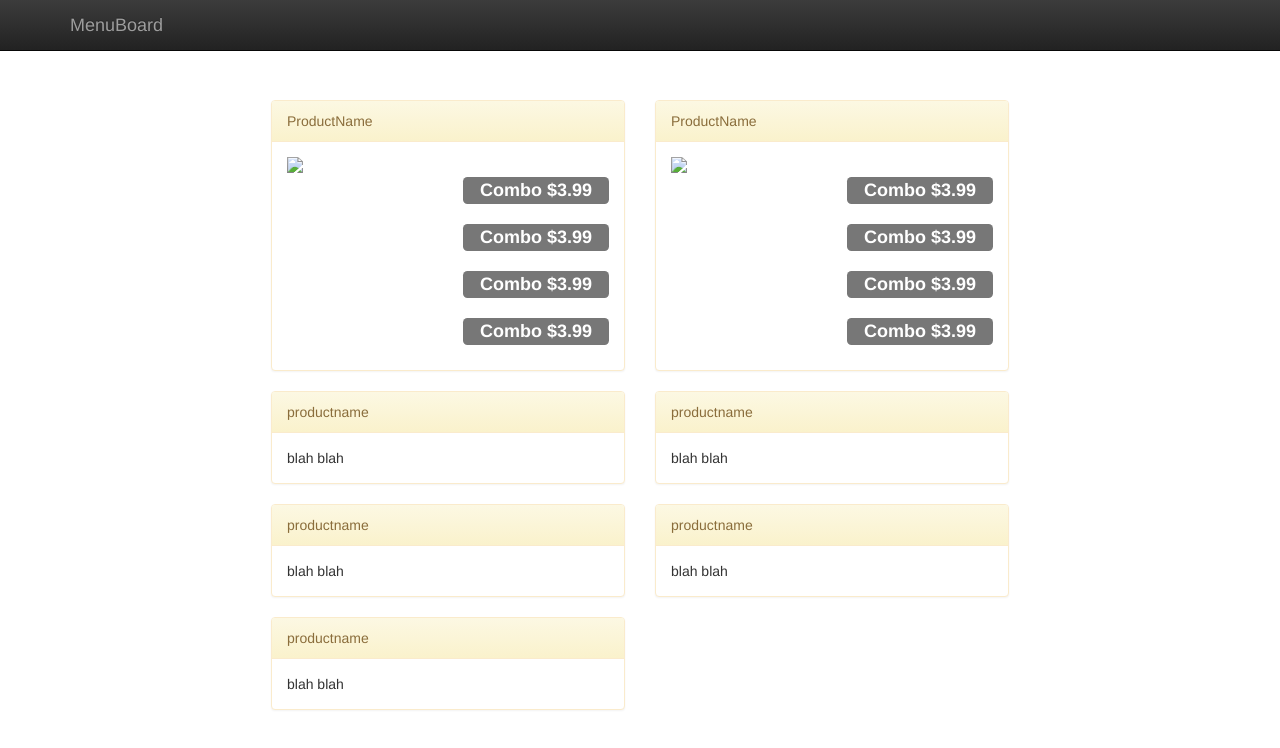
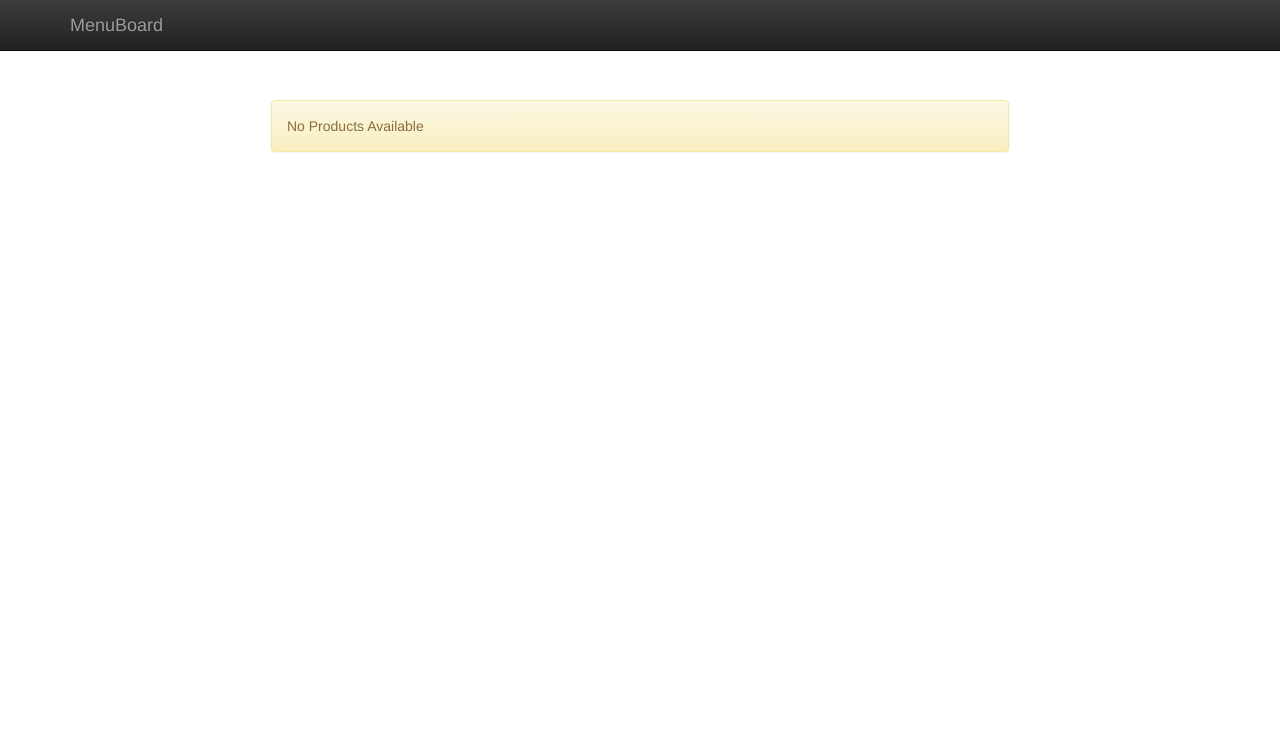
Before and after one commit to superchair/menuboard, a website: page public/index.html in a window 1280 px wide. Drawn offline with nearby package versions, Linux system fonts and the light colour scheme; no server answers.

Commit message:
Updating index to be empty initially, updating prices API to handle 'type'

```diff
--- a/public/index.html
+++ b/public/index.html
@@ -35,87 +35,9 @@
 
         <div class="container theme-showcase" role="main" style="margin-top:100px; width:60%;">
 
+            <div id="empty" class="alert alert-warning" role="alert">No Products Available</div>
             <div id="products" class="row">
-                <div class="col-md-6">
-                    <div class="panel panel-warning">
-                        <div class="panel-heading">ProductName</div>
-                        <div class="panel-body">
-                            <div class="row">
-                                <div class="col-md-6">
-                                    <img src="img/coffee.png" class="img-responsive center-block" />
-                                </div>
-                                <div class="col-md-6">
-                                    <h3><span class="label label-default center-block">Combo $3.99</span></h3>
-                                    <h3><span class="label label-default center-block">Combo $3.99</span></h3>
-                                    <h3><span class="label label-default center-block">Combo $3.99</span></h3>
-                                    <h3><span class="label label-default center-block">Combo $3.99</span></h3>
-                                </div>
-                            </div>
-                        </div>
-                    </div>
-                </div>
-                <div class="col-md-6">
-                    <div class="panel panel-warning">
-                        <div class="panel-heading">ProductName</div>
-                        <div class="panel-body">
-                            <div class="row">
-                                <div class="col-md-6">
-                                    <img src="img/wrap.png" class="img-responsive center-block" />
-                                </div>
-                                <div class="col-md-6">
-                                    <h3><span class="label label-default center-block">Combo $3.99</span></h3>
-                                    <h3><span class="label label-default center-block">Combo $3.99</span></h3>
-                                    <h3><span class="label label-default center-block">Combo $3.99</span></h3>
-                                    <h3><span class="label label-default center-block">Combo $3.99</span></h3>
-                                </div>
-                            </div>
-                        </div>
-                    </div>
-                </div>
             </div>
-            <div class="row">
-                <div class="col-md-6">
-                    <div class="panel panel-warning">
-                        <div class="panel-heading">productname</div>
-                        <div class="panel-body">
-                            blah blah
-                        </div>
-                    </div>
-                </div>
-                <div class="col-md-6">
-                    <div class="panel panel-warning">
-                        <div class="panel-heading">productname</div>
-                        <div class="panel-body">
-                            blah blah
-                        </div>
-                    </div>
-                </div>
-                <div class="col-md-6">
-                    <div class="panel panel-warning">
-                        <div class="panel-heading">productname</div>
-                        <div class="panel-body">
-                            blah blah
-                        </div>
-                    </div>
-                </div>
-                <div class="col-md-6">
-                    <div class="panel panel-warning">
-                        <div class="panel-heading">productname</div>
-                        <div class="panel-body">
-                            blah blah
-                        </div>
-                    </div>
-                </div>
-                <div class="col-md-6">
-                    <div class="panel panel-warning">
-                        <div class="panel-heading">productname</div>
-                        <div class="panel-body">
-                            blah blah
-                        </div>
-                    </div>
-                </div>
-            </div>
-
         </div>
 
 	<!-- Bootstrap core JavaScript
--- a/public/js/main.js
+++ b/public/js/main.js
@@ -1,4 +1,9 @@
 (function() {
+
+    function update() {
+        $('#products').empty();
+        $('#empty').show();
+
         $.ajax({
             url: 'api/products',
         }).then(
@@ -6,7 +11,10 @@
                 if(res && res.data && res.data.length != 0) {
                     for(var i = 0; i < res.data.length; i++) {
                         var product = res.data[i];
-                    console.log(product);
+
+                        if(product && product.prices && product.prices.length != 0) {
+
+                            $('#empty').hide();
 
                             var productDiv = $('<div />', {class:'col-md-6'});
                             var panelDiv = $('<div />', {class:'panel panel-warning'});
@@ -16,15 +24,18 @@
                             var imgCol = $('<div />', {class:'col-md-6'});
                             var img = $('<img />', {class:'img-responsive center-block', src:'img/' + product.img});
                             var dataCol = $('<div />', {class:'col-md-6'});
+
+                            panelHeader.text(product.name);
+
+                            for(var j = 0; j < product.prices.length; j++) {
+                                var priceObj = product.prices[j];
                                 var h3 = $('<h3 />');
                                 var priceSpan = $('<span />', {class:'label label-default center-block'});
-
-                    //TODO
-                    panelHeader.text(product.name);
-                    priceSpan.text('Combo $2.99');
-
+                                priceSpan.text(priceObj.type + ' $' + priceObj.price);
                                 h3.append(priceSpan);
                                 dataCol.append(h3);
+                            }
+
                             imgCol.append(img);
                             innerRow.append(imgCol, dataCol);
                             panelBody.append(innerRow);
@@ -34,10 +45,15 @@
                             $('#products').append(productDiv);
                         }
                     }
+                }
             },
             function(err) {
                 console.log(err);
             }
         );
+    }
+
+    //setInterval(update, 10000);
+    update();
 
 })();
```
Also changed, not shown: routers/prices.router.js (+17 -4 lines). Lines whose indentation alone changed are shown as unchanged.
